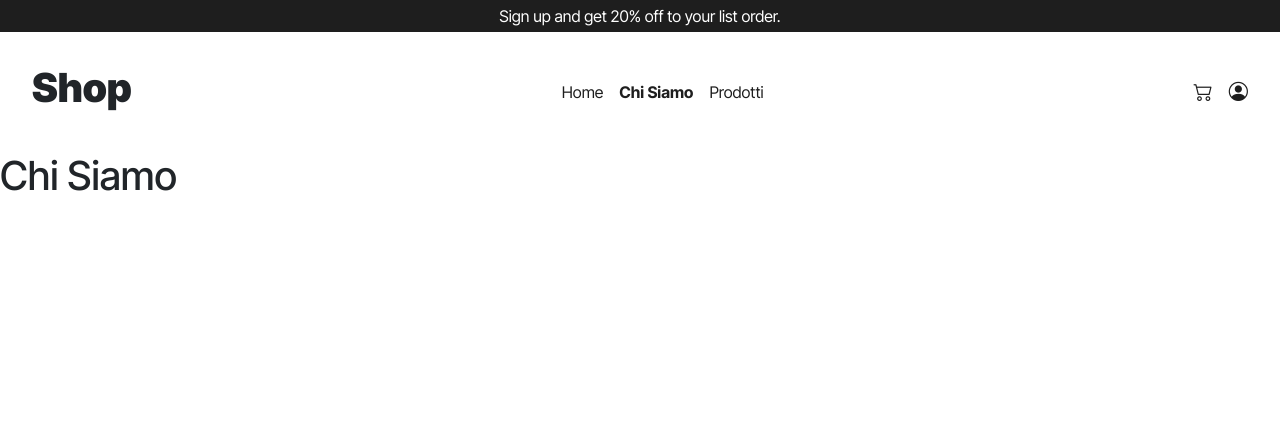
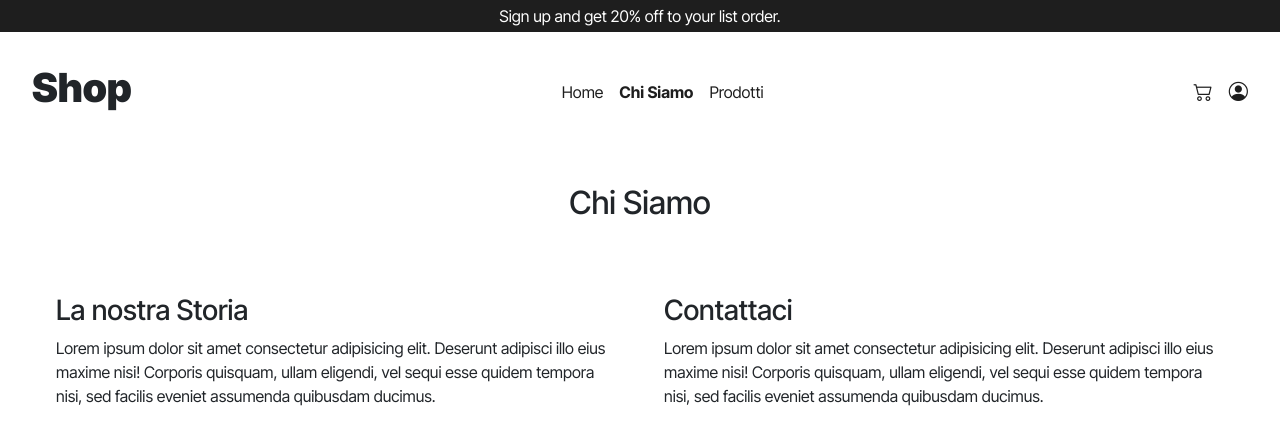
Before and after one commit to gialli24/react-router, a React (Vite) app: page /about-us in a window 1280 px wide. Shown: the top 444 px of the page. Built offline with nearby package versions, Linux system fonts and the light colour scheme.

Commit message:
add contacts section to Chi Siamo page and update styles

```diff
--- a/src/index.css
+++ b/src/index.css
@@ -163,6 +163,10 @@ section#brands {
     background-color: var(--color-dark);
 }
 
+section#contacts .row {
+    margin: 3rem 0;
+}
+
 /* End Main Region */
 
 @media screen and (max-width: 576px) {
--- a/src/pages/ChiSiamo.jsx
+++ b/src/pages/ChiSiamo.jsx
@@ -1,7 +1,25 @@
 export default function ChiSiamo() {
     return (
         <main>
-            <h1>Chi Siamo</h1>
+            <section id="contacts">
+                <div className="app-container">
+                    <h2 className="text-center">Chi Siamo</h2>
+
+                    <div className="row row-cols-1 row-cols-md-2">
+                        <div className="col p-4">
+                            <h3>La nostra Storia</h3>
+
+                            <p>Lorem ipsum dolor sit amet consectetur adipisicing elit. Deserunt adipisci illo eius maxime nisi! Corporis quisquam, ullam eligendi, vel sequi esse quidem tempora nisi, sed facilis eveniet assumenda quibusdam ducimus.</p>
+                        </div>
+
+                        <div className="col p-4">
+                            <h3>Contattaci</h3>
+
+                            <p>Lorem ipsum dolor sit amet consectetur adipisicing elit. Deserunt adipisci illo eius maxime nisi! Corporis quisquam, ullam eligendi, vel sequi esse quidem tempora nisi, sed facilis eveniet assumenda quibusdam ducimus.</p>
+                        </div>
+                    </div>
+                </div>
+            </section>
         </main>
     );
 }
```
